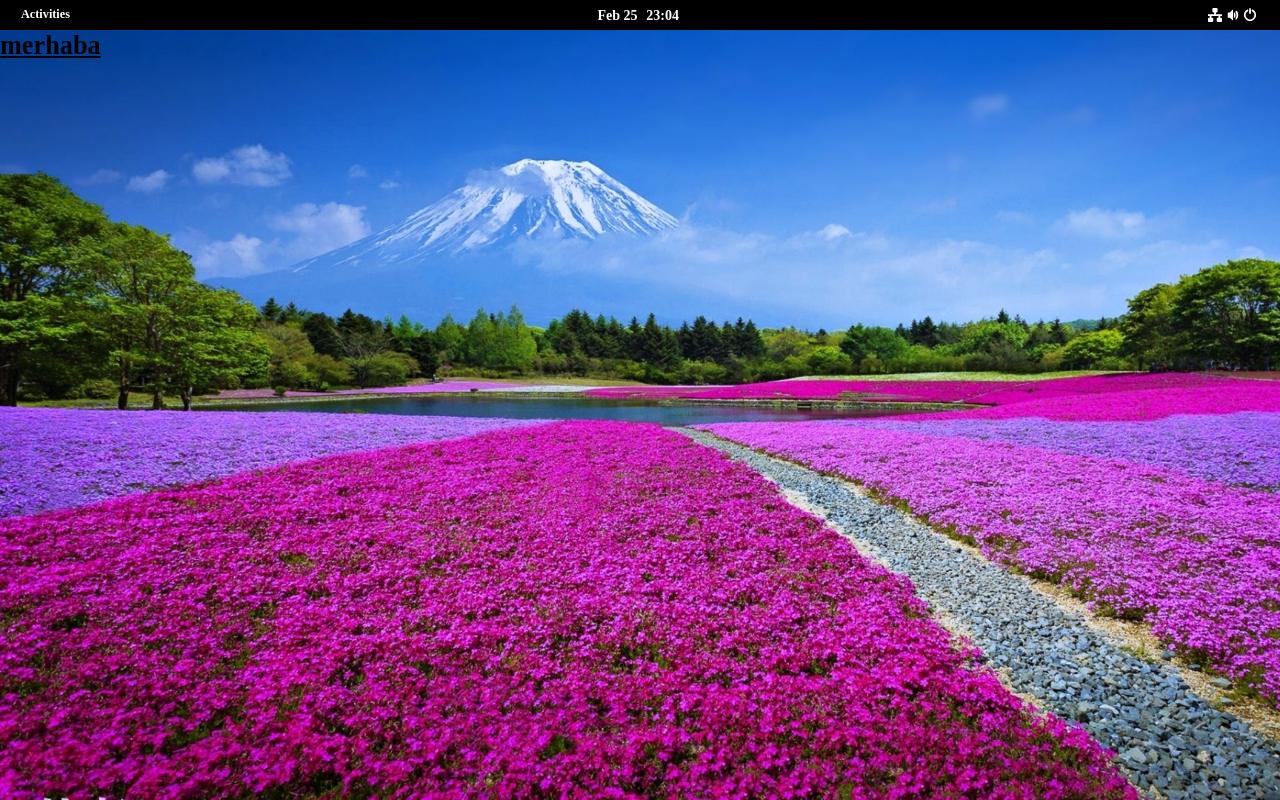
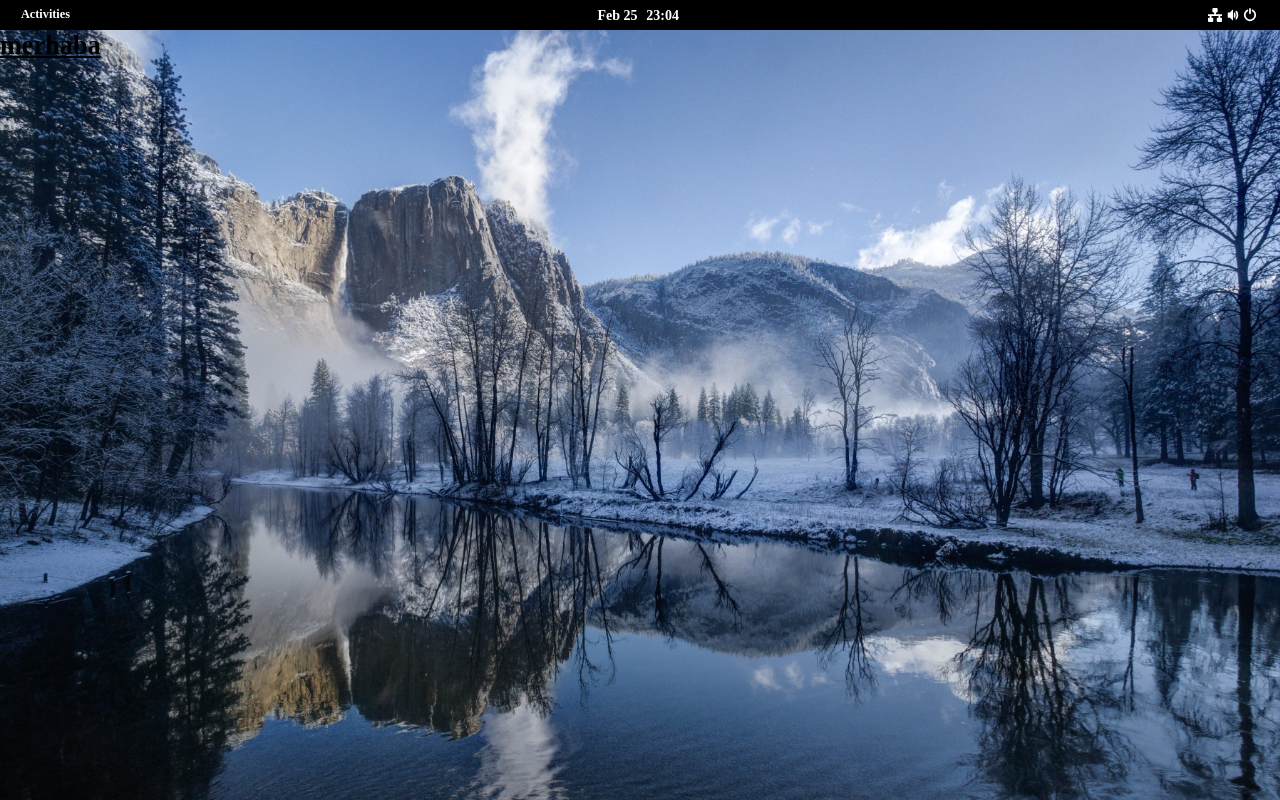
Before and after one commit to osmancoskun/osmancoskun.com, a SvelteKit app: page / in a window 1280 px wide. Built offline with nearby package versions, Linux system fonts and the light colour scheme.

Commit message:
feat: activities overview

```diff
--- /dev/null
+++ b/src/lib/layouts/dash.svelte
@@ -0,0 +1,8 @@
+<script>
+  import { activiesOverview } from "$lib/store";
+</script>
+
+<div
+  class="{$activiesOverview ? ' mb-10 mt-10 block h-20 ' : ' h-0'}
+          mx-40 transition-all bg-slate-700 rounded-3xl w-[calc(100vw-20rem)]"
+></div>
--- a/src/lib/layouts/panel.svelte
+++ b/src/lib/layouts/panel.svelte
@@ -1,16 +1,20 @@
 <script>
   import Clock from "$lib/components/clock.svelte";
   import Panel from "$lib/components/panel.svelte";
+  import { activiesOverview } from "$lib/store";
 </script>
 
 <div
   class="flex items-center justify-between w-full text-white h-[var(--panel-height)] bg-panel-color px-3.5"
 >
-    <span
+  <button
+    on:click={() => {
+      $activiesOverview = !$activiesOverview;
+    }}
     class="flex py-0.5 px-2.5 text-sm cursor-pointer hover:bg-[#242323] hover:rounded-2xl"
   >
     Activities
-    </span>
+  </button>
   <span>
     <Clock />
   </span>
--- /dev/null
+++ b/src/lib/store.js
@@ -0,0 +1,3 @@
+import { writable } from "svelte/store";
+
+export let activiesOverview = writable(false);
--- a/src/routes/+layout.svelte
+++ b/src/routes/+layout.svelte
@@ -1,7 +1,24 @@
 <script>
-	import "./styles.css";
-	import Layout from "$lib/layouts/panel.svelte";
+  import "./styles.css";
+  import Panel from "$lib/layouts/panel.svelte";
+  import Dash from "$lib/layouts/dash.svelte";
+  import { activiesOverview } from "$lib/store";
 </script>
 
-<Layout />
-<slot />
+<Panel />
+<div
+  class="flex-grow transition-all z-20 {$activiesOverview
+    ? 'mx-40 my-10 mb-0 rounded-3xl'
+    : ''}"
+>
+  <slot />
+</div>
+<Dash></Dash>
+
+<style>
+  div {
+    background-repeat: no-repeat;
+    background-size: cover;
+    background-image: url(/src/lib/images/wallpaper/landscape2.jpg);
+  }
+</style>
--- a/src/routes/+page.svelte
+++ b/src/routes/+page.svelte
@@ -1,7 +1 @@
-
-<script>
-
-</script>
-<div class="text-3xl font-bold underline">
-    merhaba
-</div>
+<div class="h-full w-full text-3xl font-bold underline">merhaba</div>
--- a/src/routes/styles.css
+++ b/src/routes/styles.css
@@ -29,21 +29,23 @@
 }
 
 html {
-	height: 100%;
-	width: 100%;
 	font-family: Cantarell;
 	font-size: 14px;
 	font-weight: 600;
-
-	background-image: url(/src/lib/images/wallpaper/landscape1.jpg);
-	background-repeat: no-repeat;
-	background-size: cover;
-
 }
-
+html,
 body {
 	margin: 0;
+	padding: 0;
+	display: flex;
+	flex-direction: column;
+	min-height: 100vh;
+	align-items: stretch;
+	justify-content: stretch;
 }
 .show{
 	display: block;
 }
+.transition-all {
+	transition: all 0.5s ease-in-out;
+  }
```
Also changed, not shown: src/routes/test/+page.svelte (+1 -3 lines), src/lib/images/wallpaper/landscape2.jpg (added), src/lib/images/wallpaper/landscape3.jpg (added). Lines whose indentation alone changed are shown as unchanged.
